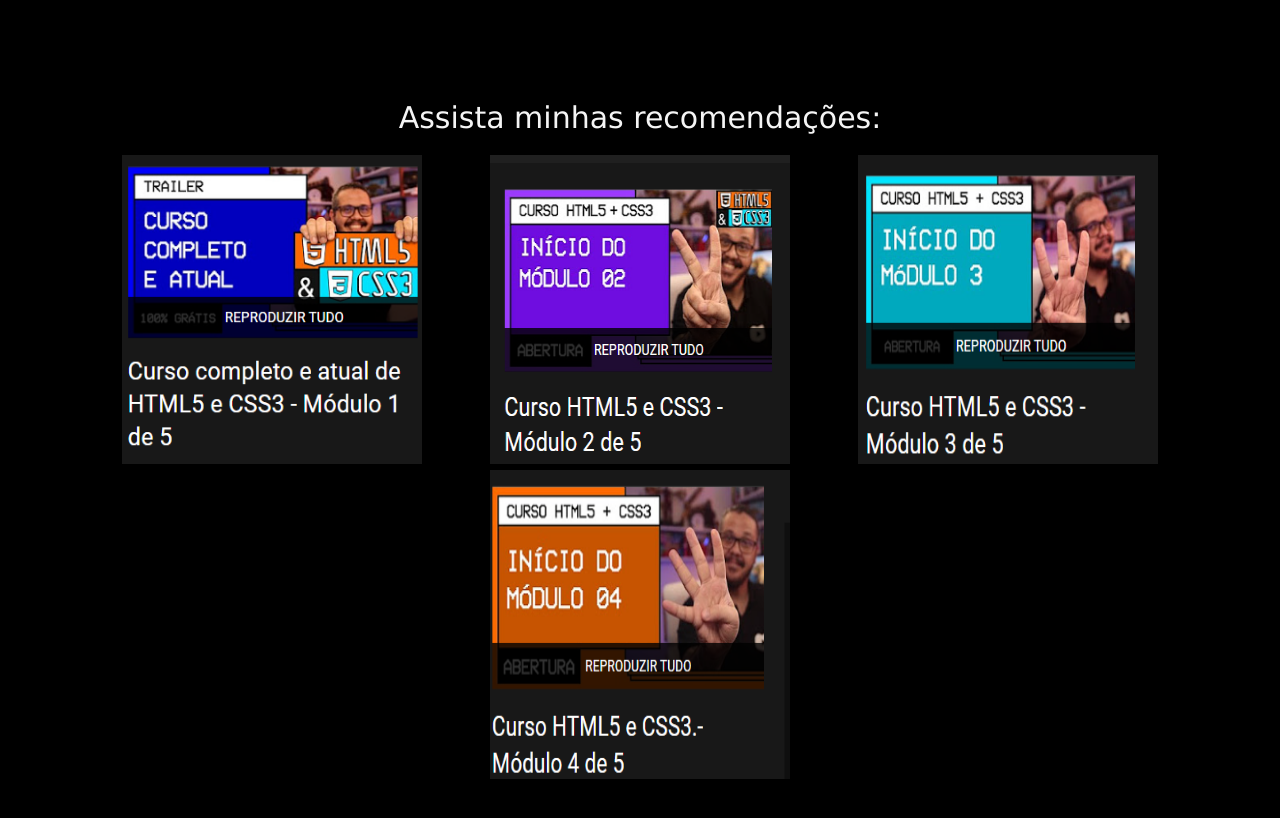
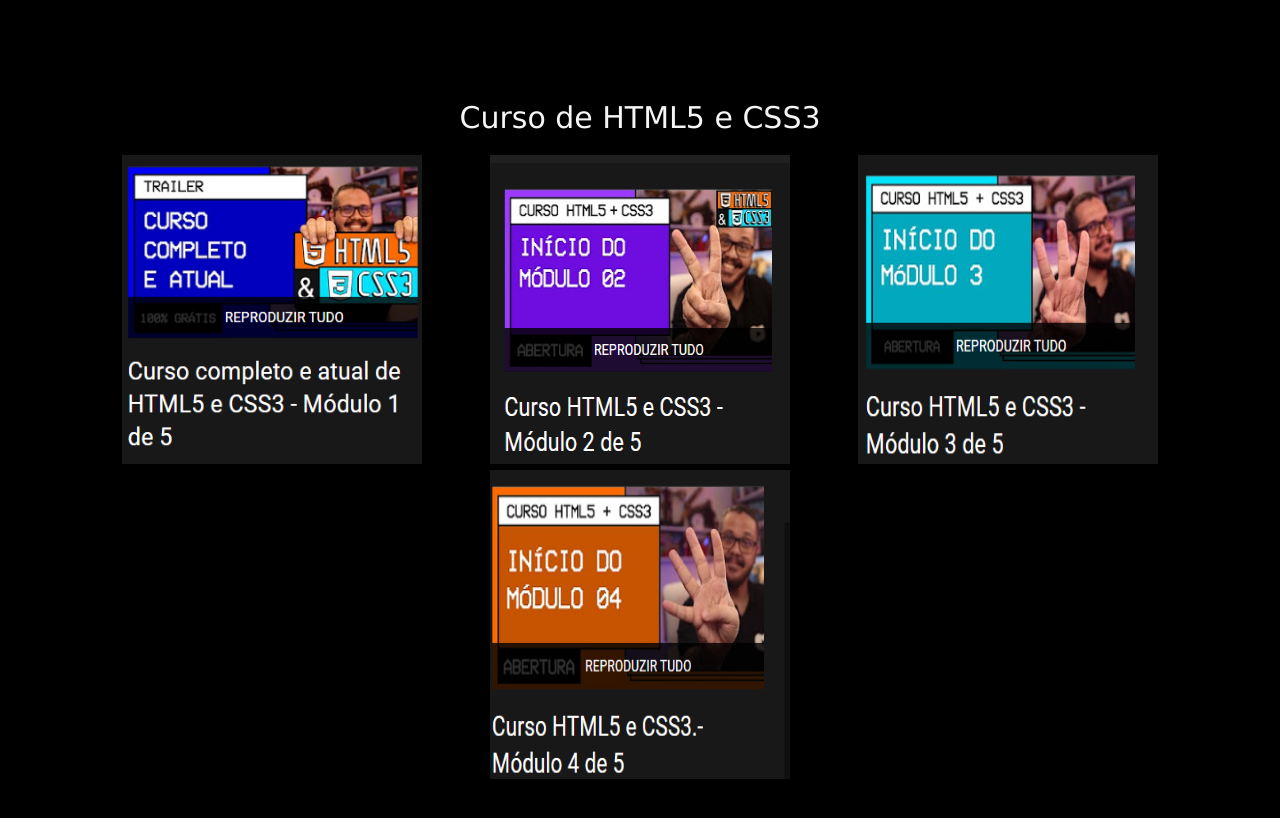
Before and after one commit to GeovannaBamberg/VideoCyber, a plain HTML site: page index.html in a window 1280 px wide. Drawn offline with Linux system fonts and the light colour scheme.

Commit message:
titulo corrigido

```diff
--- a/index.html
+++ b/index.html
@@ -4,11 +4,11 @@
     <meta charset="UTF-8">
     <meta http-equiv="X-UA-Compatible" content="IE=edge">
     <meta name="viewport" content="width=device-width, initial-scale=1.0">
-    <title>Meus videos</title>
+    <title>HTML/CSS</title>
     <link rel="stylesheet" href="style.css">
 </head>
 <body>
-    <h1>Assista minhas recomendações:</h1>
+    <h1>Curso de HTML5 e CSS3</h1>
 
     <div class="imgModulos">
             <a href="primeiroModuloDoCurso.html"> <img src="assets/imagens/html1.png" alt="Primeiro Modulo do Curso html "></a>
```
